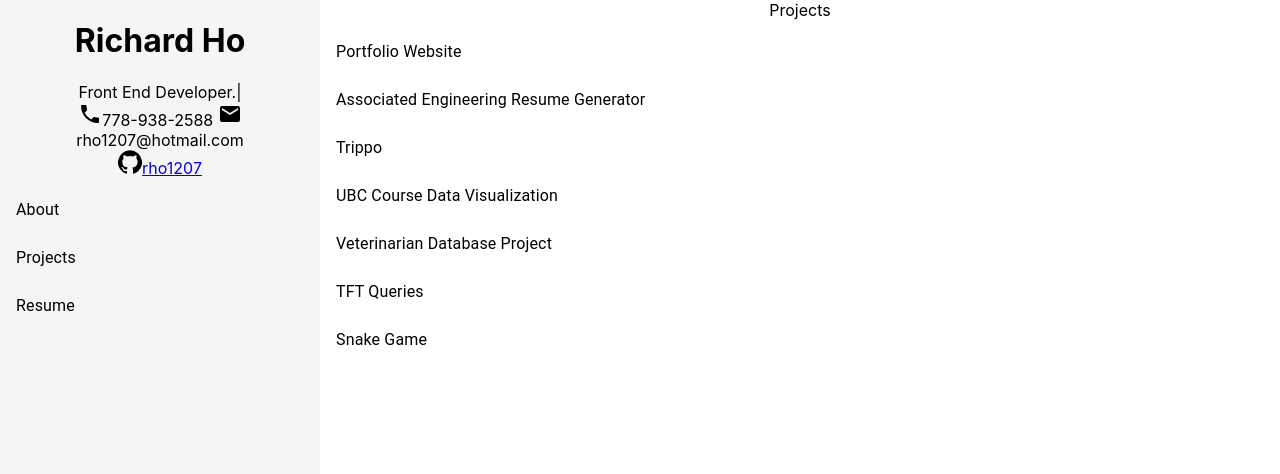
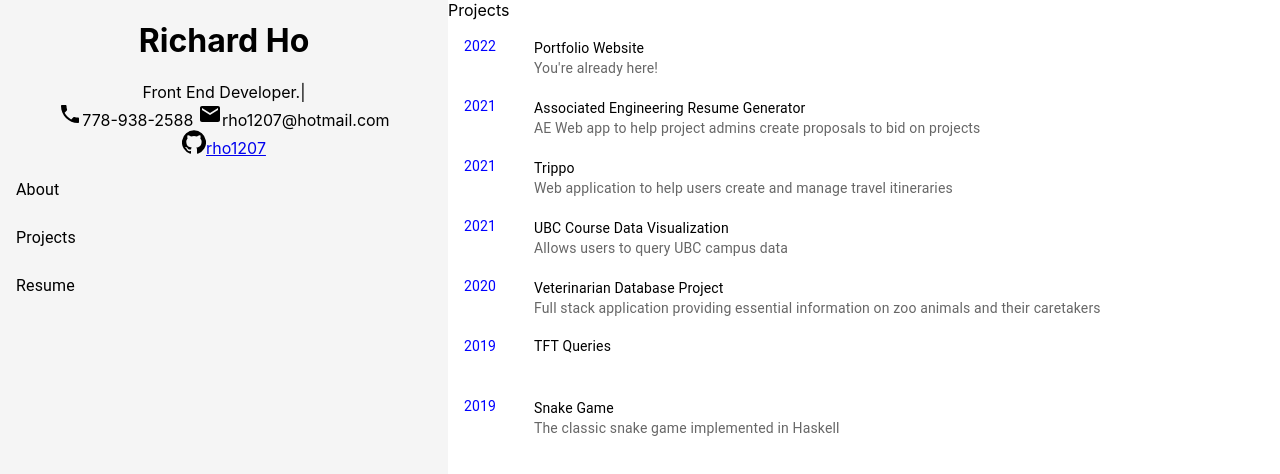
Before and after one commit to rho1207/portfolio, a React (Create React App) app: page / in a window 1280 px wide. Shown: the top 474 px of the page. Built offline with nearby package versions, Linux system fonts and the light colour scheme.

Commit message:
about page content, added project list

```diff
--- a/src/App.css
+++ b/src/App.css
@@ -1,5 +1,4 @@
 .App {
-  text-align: center;
   display: flex;
   flex-direction: row;
   height: fit-content;
--- a/src/components/contentContainer/ContentContainer.styles.js
+++ b/src/components/contentContainer/ContentContainer.styles.js
@@ -1,6 +1,5 @@
 import styled from "styled-components";
 
 export const container = styled.div`
-    width: 75vw;
-
+    width: 65vw;
 `;
--- a/src/components/contentContainer/PageContent/AboutPage.js
+++ b/src/components/contentContainer/PageContent/AboutPage.js
@@ -1,5 +1,23 @@
 function AboutPage() {
-    return <div></div>;
+    return <div>
+        <p>Hi, I’m Richard! I’m a (soon to be) B.Sc Computer Science graduate at
+            The University of British Columbia based in Vancouver, BC.
+            I am currently seeking a full-time position as a junior software developer.
+        </p>
+        <br />
+        <p>I have worked in agile development team settings in both front-end and back-end development,
+            creating high quality features to completion. Throughout my education as a computer science student,
+            I have gained valuable experience in working in teams to create elegant solutions for difficult problems.
+            As a result, I have become aware of my style of learning and the work environments that I thrive in,
+            as well as honing my skills in collaborating with teammates and stakeholders when developing products.
+        </p>
+        <br />
+        <p>Outside of development, I enjoy trying new foods and staying active.
+            Since a very young age, I have had a passion for cooking/baking,
+            which has been further amplified by the amount of free time I have as a result of COVID-19.
+            However, my newest hobby is training my puppy, who I have had since August 2021, and haven’t shut up about since!
+        </p>
+    </div>;
 }
 
 export default AboutPage;
--- a/src/components/contentContainer/PageContent/AboutPage.styles.js
+++ b/src/components/contentContainer/PageContent/AboutPage.styles.js
@@ -0,0 +1 @@
+import styled from 'styled-components';
--- a/src/components/contentContainer/PageContent/ProjectCard.styles.js
+++ b/src/components/contentContainer/PageContent/ProjectCard.styles.js
@@ -0,0 +1 @@
+import styled from 'styled-components';
--- a/src/components/contentContainer/PageContent/ProjectPage.js
+++ b/src/components/contentContainer/PageContent/ProjectPage.js
@@ -1,6 +1,7 @@
 import { React, useState } from 'react';
-import { List, ListItemButton, ListItemText, SnackbarContent } from '@mui/material'
+import { List, ListItemButton, ListItemText } from '@mui/material'
 import ProjectCard from './ProjectCard';
+import * as sc from './ProjectPage.styles'
 
 function ProjectPage() {
 
@@ -27,29 +28,36 @@ function ProjectPage() {
             case "snake":
                 return <ProjectCard back={backButton}></ProjectCard>;
             default:
-                return <List>
-                    <ListItemButton onClick={() => { setProject("portfolio") }}>
-                        <ListItemText>Portfolio Website</ListItemText>
-                    </ListItemButton>
-                    <ListItemButton onClick={() => { setProject("aeresgen") }}>
-                        <ListItemText>Associated Engineering Resume Generator</ListItemText>
-                    </ListItemButton>
-                    <ListItemButton onClick={() => { setProject("trippo") }}>
-                        <ListItemText>Trippo</ListItemText>
-                    </ListItemButton>
-                    <ListItemButton onClick={() => { setProject("courses") }}>
-                        <ListItemText>UBC Course Data Visualization</ListItemText>
-                    </ListItemButton>
-                    <ListItemButton onClick={() => { setProject("vet") }}>
-                        <ListItemText>Veterinarian Database Project</ListItemText>
-                    </ListItemButton>
-                    <ListItemButton onClick={() => { setProject("tft") }}>
-                        <ListItemText>TFT Queries</ListItemText>
-                    </ListItemButton>
-                    <ListItemButton onClick={() => { setProject("snake") }}>
-                        <ListItemText>Snake Game</ListItemText>
-                    </ListItemButton>
-                </List>;
+                return <sc.list dense>
+                    <sc.listButton alignItems="flex-start" onClick={() => { setProject("portfolio") }}>
+                        <sc.buttonYear>2022</sc.buttonYear>
+                        <sc.buttonTitle primary="Portfolio Website" secondary="You're already here!"></sc.buttonTitle>
+                    </sc.listButton>
+                    <sc.listButton alignItems="flex-start" onClick={() => { setProject("aeresgen") }}>
+                        <sc.buttonYear>2021</sc.buttonYear>
+                        <sc.buttonTitle primary="Associated Engineering Resume Generator" secondary="AE Web app to help project admins create proposals to bid on projects"></sc.buttonTitle>
+                    </sc.listButton>
+                    <sc.listButton alignItems="flex-start" onClick={() => { setProject("trippo") }}>
+                        <sc.buttonYear>2021</sc.buttonYear>
+                        <sc.buttonTitle primary="Trippo" secondary="Web application to help users create and manage travel itineraries"></sc.buttonTitle>
+                    </sc.listButton>
+                    <sc.listButton alignItems="flex-start" onClick={() => { setProject("courses") }}>
+                        <sc.buttonYear>2021</sc.buttonYear>
+                        <sc.buttonTitle primary="UBC Course Data Visualization" secondary="Allows users to query UBC campus data"></sc.buttonTitle>
+                    </sc.listButton>
+                    <sc.listButton alignItems="flex-start" onClick={() => { setProject("vet") }}>
+                        <sc.buttonYear>2020</sc.buttonYear>
+                        <sc.buttonTitle primary="Veterinarian Database Project" secondary="Full stack application providing essential information on zoo animals and their caretakers"></sc.buttonTitle>
+                    </sc.listButton>
+                    <sc.listButton alignItems="flex-start" onClick={() => { setProject("tft") }}>
+                        <sc.buttonYear>2019</sc.buttonYear>
+                        <sc.buttonTitle primary="TFT Queries" secondary=""></sc.buttonTitle>
+                    </sc.listButton>
+                    <sc.listButton alignItems="flex-start" onClick={() => { setProject("snake") }}>
+                        <sc.buttonYear>2019</sc.buttonYear>
+                        <sc.buttonTitle primary="Snake Game" secondary="The classic snake game implemented in Haskell"></sc.buttonTitle>
+                    </sc.listButton>
+                </sc.list>;
         }
     }
 
--- a/src/components/contentContainer/PageContent/ProjectPage.styles.js
+++ b/src/components/contentContainer/PageContent/ProjectPage.styles.js
@@ -0,0 +1,26 @@
+import styled from 'styled-components';
+import { List, ListItemButton, ListItemText } from '@mui/material'
+
+export const list = styled(List)`
+  text-align: left;
+  padding: none;
+
+`;
+
+export const listButton = styled(ListItemButton)`
+    display: inline-flex;
+    cursor: pointer;
+    align-items: flex-start;
+    height: 60px;
+`;
+
+export const buttonYear = styled(ListItemText)`
+    max-width: 40px;
+    width: 30px;
+    color: blue;
+`;
+
+
+export const buttonTitle = styled(ListItemText)`
+   margin: 30px;
+`;
--- a/src/components/navbar/Navbar.styles.js
+++ b/src/components/navbar/Navbar.styles.js
@@ -1,6 +1,7 @@
 import styled from "styled-components";
 
 export const NavbarContainer = styled.div`
-    width: 25vw;
+    text-align: center;
+    width: 35vw;
     background-color: #f5f5f5;
 `;
```
